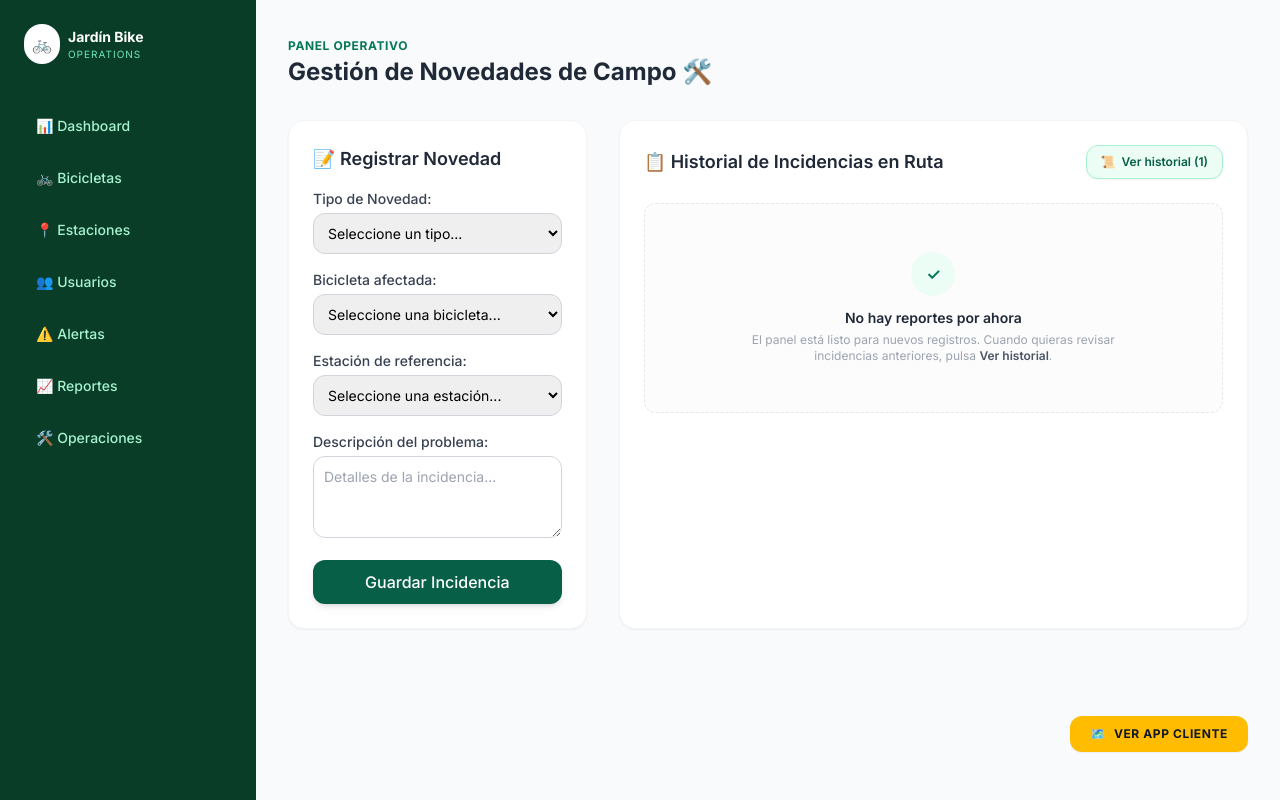
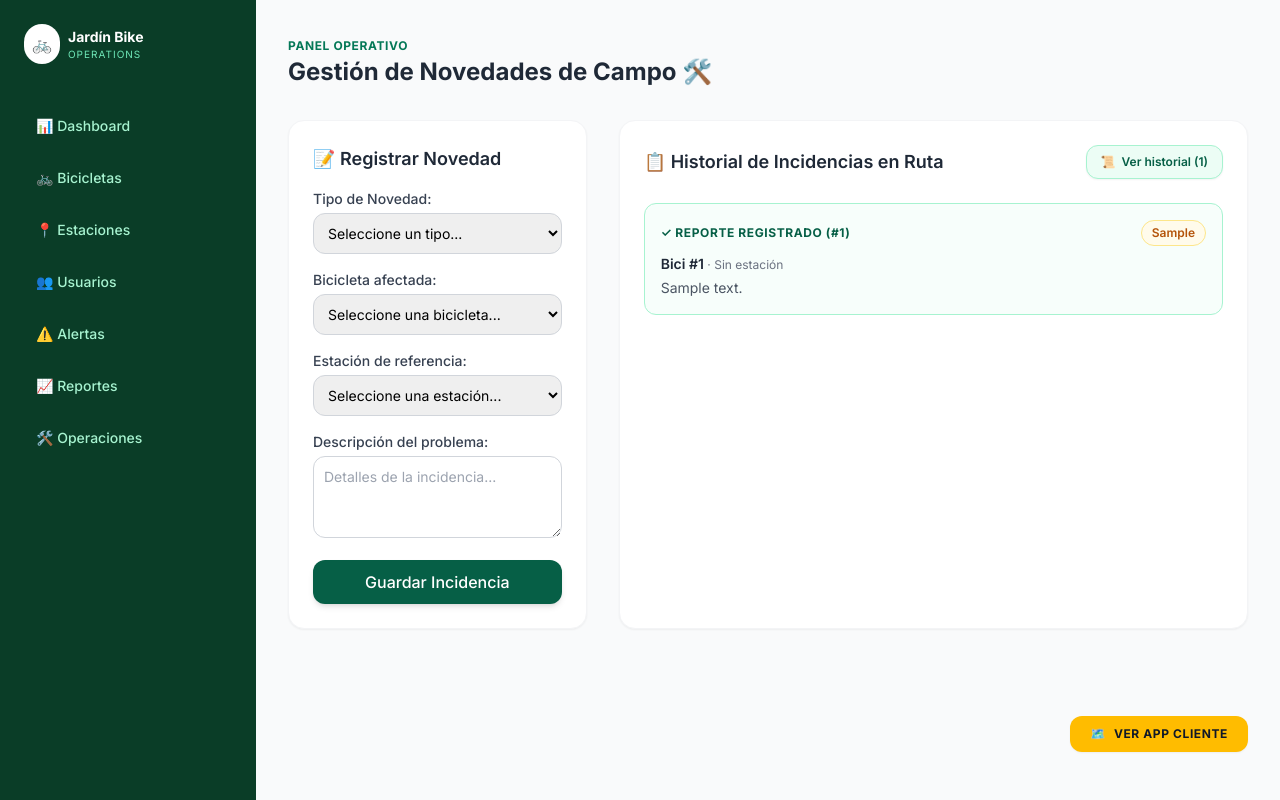
Before and after one commit to richartorres/Jard-n-Bike, a Laravel app: template resources/views/admin/operaciones.blade.php in a window 1280 px wide. Run offline with Laravel 12, Linux system fonts and the light colour scheme; a user stored in the database is signed in; data comes from the database, SQL or seed files in the repository; tables that the repository leaves empty hold one stand-in row (values such as "Sample post"); the template is opened without the code that fills it: most values are stand-ins (such as "Sample title", 1, 10 or a date in 2020); some libraries are stand-ins or nearby versions.

Commit message:
fix(operaciones): muestra la incidencia recien creada y conserva modal de historial

```diff
--- a/app/Http/Controllers/OperarioController.php
+++ b/app/Http/Controllers/OperarioController.php
@@ -59,6 +59,7 @@ class OperarioController extends Controller
             }
         }
 
+        session()->flash('ultima_novedad_id', $novedad->id_novedad ?? $novedad->id);
         return back()->with('success', '¡Incidencia registrada correctamente!');
     }
 }
--- a/resources/views/admin/operaciones.blade.php
+++ b/resources/views/admin/operaciones.blade.php
@@ -82,7 +82,7 @@
             </form>
         </div>
 
-        <!-- Panel Derecho Limpio + Botón para Ver Historial Completo -->
+        <!-- Panel Derecho: Muestra el reporte recién creado o el aviso limpio + Botón Ver Historial -->
         <div class="bg-white p-6 rounded-2xl shadow-sm border border-gray-100 lg:col-span-2 flex flex-col justify-between">
             <div>
                 <div class="flex flex-wrap items-center justify-between gap-3 mb-6">
@@ -98,6 +98,36 @@
                     </button>
                 </div>
 
+                @php
+                    $ultimaId = session('ultima_novedad_id');
+                    $novedadReciente = $ultimaId
+                        ? collect($novedades ?? [])->first(function ($item) use ($ultimaId) {
+                            return (string) ($item->id_novedad ?? $item->id) === (string) $ultimaId;
+                        })
+                        : null;
+                @endphp
+
+                @if($novedadReciente)
+                    <div class="p-4 rounded-xl border border-emerald-200 bg-emerald-50/40">
+                        <div class="flex flex-wrap items-center justify-between gap-2 mb-2">
+                            <span class="text-xs font-bold text-emerald-800 uppercase tracking-wider">
+                                ✓ Reporte registrado (#{{ $novedadReciente->id_novedad ?? $novedadReciente->id }})
+                            </span>
+                            <span class="px-2.5 py-1 rounded-full text-xs font-semibold bg-amber-50 text-amber-700 border border-amber-200">
+                                {{ $novedadReciente->tipo_novedad }}
+                            </span>
+                        </div>
+
+                        <p class="text-sm font-semibold text-gray-800">
+                            {{ $novedadReciente->bicicleta_id ? 'Bici #' . $novedadReciente->bicicleta_id : 'Sin bici' }}
+                            <span class="text-xs font-normal text-gray-500">
+                                · {{ optional($novedadReciente->estacion)->nombre ?? 'Sin estación' }}
+                            </span>
+                        </p>
+
+                        <p class="text-sm text-gray-600 mt-1">{{ $novedadReciente->descripcion }}</p>
+                    </div>
+                @else
                     <div class="py-12 px-4 text-center rounded-xl border border-dashed border-gray-200 bg-gray-50/50">
                         <div class="w-11 h-11 rounded-full bg-emerald-50 text-emerald-700 flex items-center justify-center mx-auto mb-3 text-base font-bold">
                             ✓
@@ -107,6 +137,7 @@
                             El panel está listo para nuevos registros. Cuando quieras revisar incidencias anteriores, pulsa <span class="font-semibold text-gray-600">Ver historial</span>.
                         </p>
                     </div>
+                @endif
             </div>
         </div>
 
```
Lines whose indentation alone changed are shown as unchanged.
